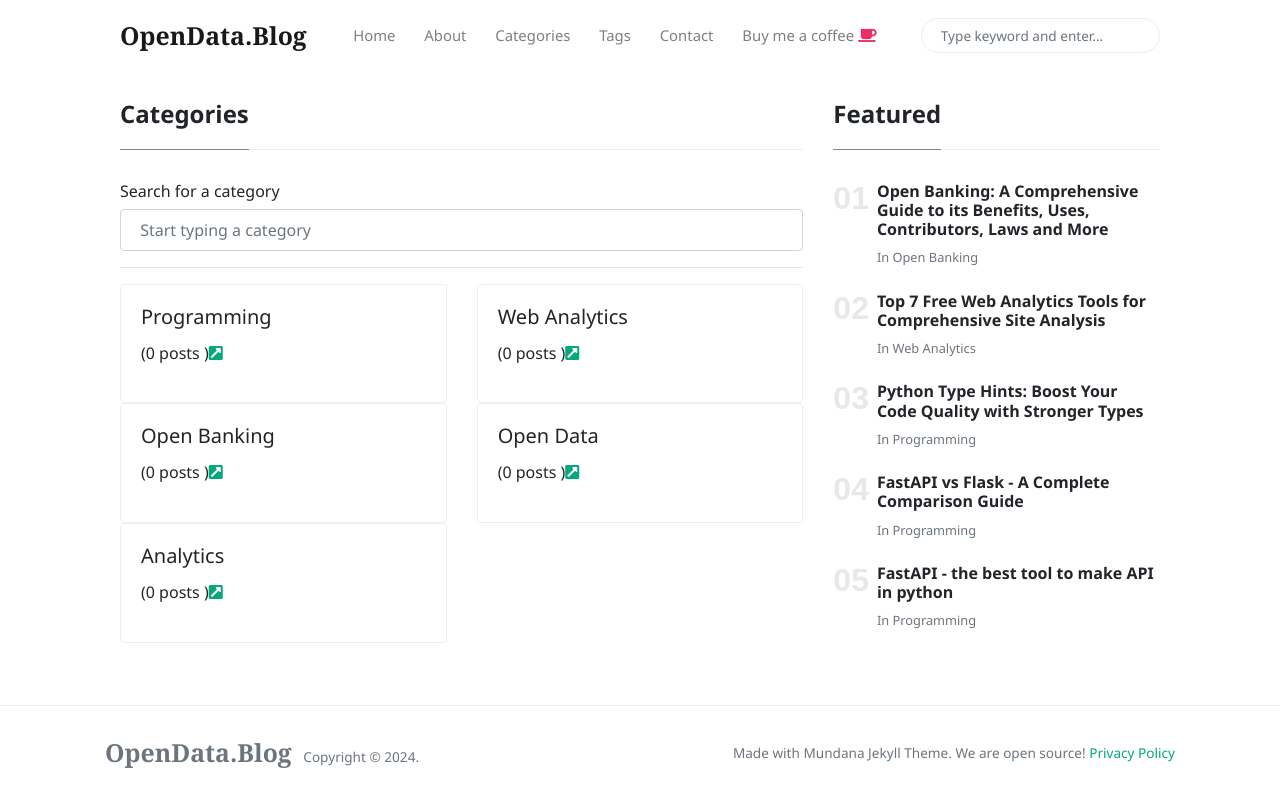
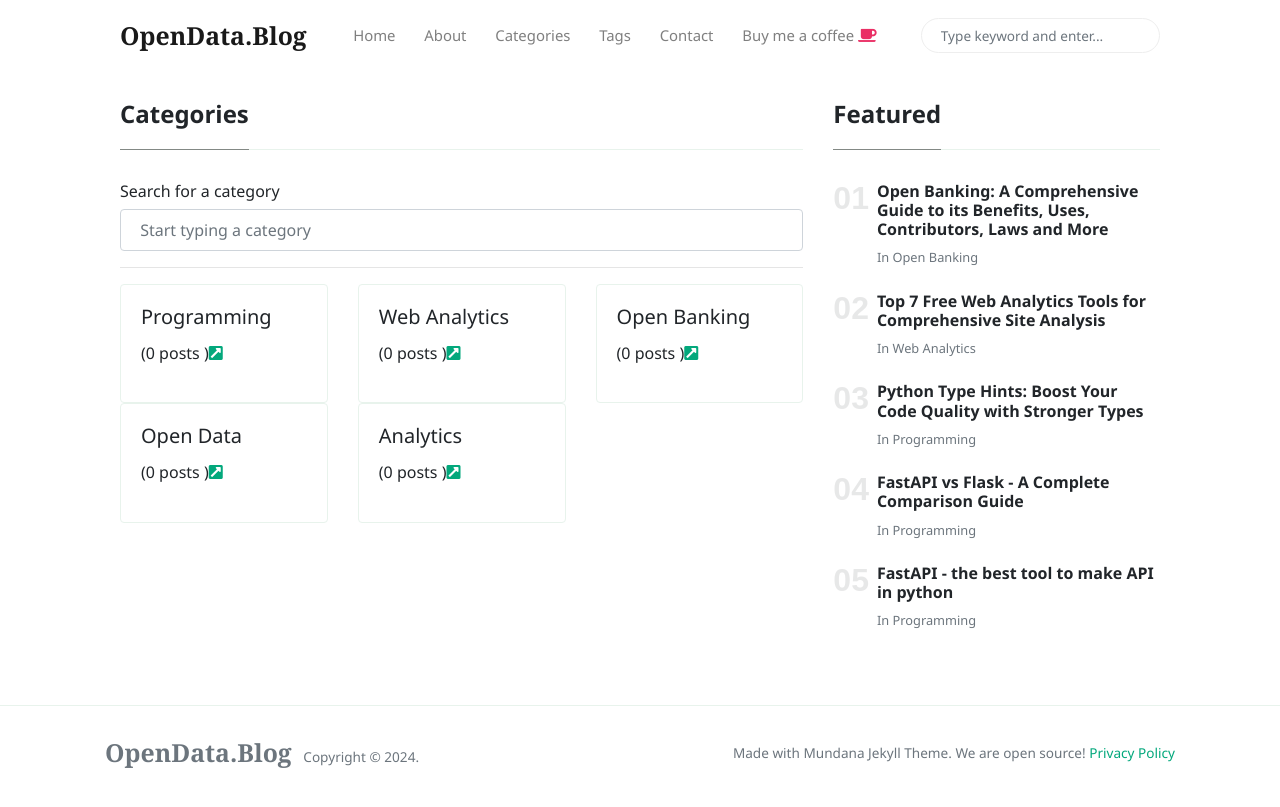
Before and after one commit to victorjohnsonk/victorjohnsonblog.github.io, a Jekyll site: the page built from _pages/categories.html, in a window 1280 px wide. Shown: the top 807 px of the page. Built offline with Jekyll 4.4.1, drawn with Linux system fonts in a browser that asks for light colours; nearby versions of some CDN libraries.

Commit message:
Update categories.html

```diff
--- a/_pages/categories.html
+++ b/_pages/categories.html
@@ -15,7 +15,7 @@ permalink: "/categories"
 			 <hr>
     <div class="row">
         {% for category in site.categories %}
-        <div class="col-sm-6 item" id="{{ category[0] | downcase }}">
+        <div class="col-sm-4 item" id="{{ category[0] | downcase }}">
             <div class="card">
                 <div class="card-body">
                     <h5 class="card-title">{{ category[0] }}</h5>({{ site.categories[category[0]] | downcase | size }} posts )<a href="{{ site.baseurl }}/categories?id={{ category[0] | downcase }}"><i class="fas fa-external-link-square-alt"></i></a></p>
```
